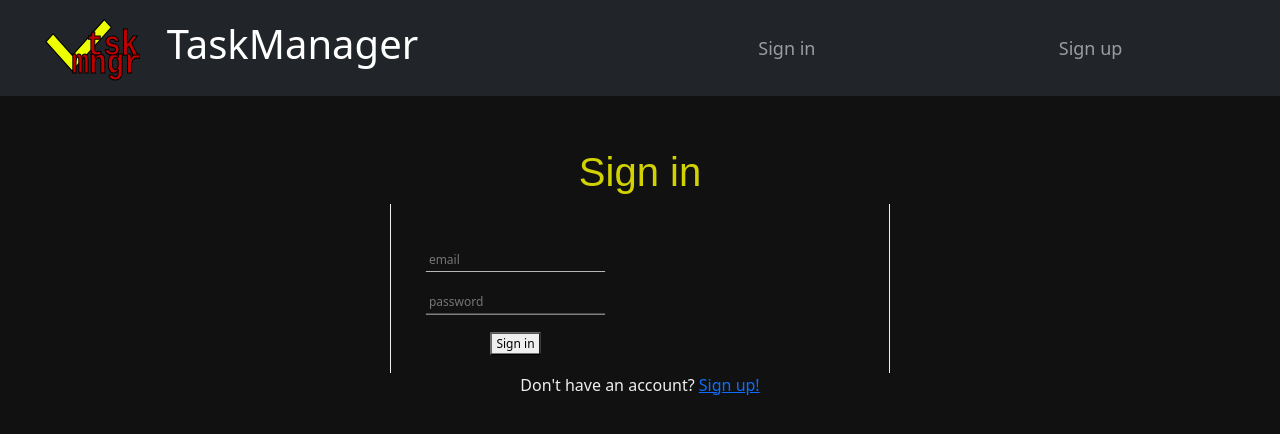
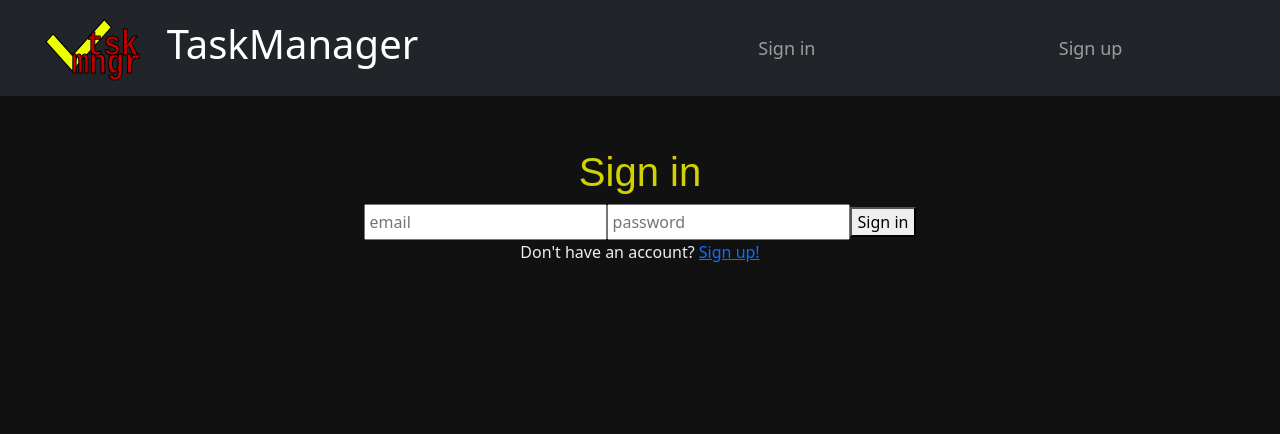
Before and after one commit to sbarreto10/mern-task-manager, a React (Vite) app in the folder client/: page /login in a window 1280 px wide. Shown: the top 434 px of the page. Built offline with nearby package versions, Linux system fonts and the light colour scheme.

Commit message:
Move to a css module approach for form styles and applie it on TaskForm component

```diff
--- /dev/null
+++ b/client/src/assets/form.module.css
@@ -0,0 +1,78 @@
+.formContainer {
+   width: 500px;
+   height: fit-content;
+   display: flex;
+   align-items: center;
+   border-left: solid 1px #eee;
+   border-right: solid 1px #eee;
+}
+
+.formFadeOut {
+   opacity: 0;
+   transform: translateX(200px);
+   transition: transform 0.25s ease-in-out, opacity 0.25s ease-in-out;
+ }
+
+.form {
+   width: 50%;
+   margin-top: 5%;
+   display: flex;
+   flex-direction: column;
+   align-items: center;
+   justify-content: center;
+   transform: scale(0.75);
+}
+
+.input,
+.textarea {
+   padding: 4px;
+   color: #eee;
+   background-color: transparent;
+   border: hidden;
+   border-bottom: solid 1px #eee;
+}
+
+.textarea {
+   padding: 4px;
+   color: #eee;
+   background-color: transparent;
+   border: solid 1px #eee;
+}
+
+.input:focus,
+.textarea:focus {
+   outline: none;
+}
+
+.input:-webkit-autofill,
+.input:-webkit-autofill:hover,
+.input:-webkit-autofill:focus,
+.input:-webkit-autofill:active,
+.textarea:-webkit-autofill,
+.textarea:-webkit-autofill:hover,
+.textarea:-webkit-autofill:focus,
+.textarea:-webkit-autofill:active {
+   -webkit-box-shadow: 0 0 0 30px #111 inset !important;
+   -webkit-text-fill-color: #eee !important;
+   outline: none !important;
+}
+
+.errorContainer {
+   display: flex;
+   flex-direction: column;
+   max-width: 50%;
+   gap: 0.5rem;
+   padding-right: 1.75em;
+}
+
+.inputError {
+   color: red;
+   font-size: 0.75em;
+   opacity: 1;
+   transition: opacity 1s ease;
+}
+
+.inputErrorsExit {
+   opacity: 0;
+   transition: opacity 0.5s;
+}
--- a/client/src/assets/task-form.css
+++ /dev/null
@@ -1,80 +0,0 @@
-.form-container {
-  width: 500px;
-  height: fit-content;
-  display: flex;
-  align-items: center;
-
-  border-left: solid 1px #eee;
-  border-right: solid 1px #eee;
-
-  transition: opacity 0.25s ease-in-out;
-}
-
-.form-fade-out {
-  opacity: 0;
-  transform: translateX(200px);
-
-  transition: transform 0.25s ease-in-out, opacity 0.25s ease-in-out;
-}
-
-form {
-   width: 50%;
-   margin-top: 5%;
-   display: flex;
-   flex-direction: column;
-   align-items: center;
-   justify-content: center;
-   transform: scale(0.75);
-}
-
-input, textarea {
-  padding: 4px;
-  color: #eee;
-  background-color: transparent;
-  border: hidden;
-  border-bottom: solid 1px #eee;
-}
-
-textarea {
-  padding: 4px;
-  color: #eee;
-  background-color: transparent;
-  border: solid 1px #eee;
-}
-
-input:focus, textarea:focus {
-  outline: none;
-}
-
-input:-webkit-autofill,
-input:-webkit-autofill:hover,
-input:-webkit-autofill:focus,
-input:-webkit-autofill:active,
-textarea:-webkit-autofill,
-textarea:-webkit-autofill:hover,
-textarea:-webkit-autofill:focus,
-textarea:-webkit-autofill:active{
-  -webkit-box-shadow: 0 0 0 30px #111 inset !important;
-  -webkit-text-fill-color: #eee !important;
-  outline: none!important;
-}
-
-.error-container {
-  display: flex;
-  flex-direction: column;
-  max-width: 50%;
-  gap: 0.5rem;
-  padding-right: 1.75em;
-}
-
-.input-error {
-  color: red;
-  font-size: 0.75em;
-  opacity: 1;
-  transition: opacity 1s ease;
-}
-
-.input-errors-exit {
-  opacity: 0;
-  transition: opacity 0.5s;
-}
--- a/client/src/assets/user-form.css
+++ /dev/null
@@ -1,60 +0,0 @@
-#form-container {
-  width: 500px;
-  height: fit-content;
-  display: flex;
-  align-items: center;
-
-  border-left: solid 1px #eee;
-  border-right: solid 1px #eee;
-}
-
-form {
-   width: 50%;
-   margin-top: 5%;
-   display: flex;
-   flex-direction: column;
-   align-items: center;
-   justify-content: center;
-   transform: scale(0.75);
-}
-
-input {
-  padding: 4px;
-  color: #eee;
-  background-color: transparent;
-  border: hidden;
-  border-bottom: solid 1px #eee;
-}
-
-input:focus {
-  outline: none;
-}
-
-input:-webkit-autofill,
-input:-webkit-autofill:hover,
-input:-webkit-autofill:focus,
-input:-webkit-autofill:active{
-  -webkit-box-shadow: 0 0 0 30px #111 inset !important;
-  -webkit-text-fill-color: #eee !important;
-  outline: none!important;
-}
-
-.error-container {
-  display: flex;
-  flex-direction: column;
-  max-width: 50%;
-  gap: 0.5rem;
-  padding-right: 1.75em;
-}
-
-.input-error {
-  color: red;
-  font-size: 0.75em;
-  opacity: 1;
-  transition: opacity 1s ease;
-}
-
-.input-errors-exit {
-  opacity: 0;
-  transition: opacity 0.5s;
-}
--- a/client/src/components/TaskForm.jsx
+++ b/client/src/components/TaskForm.jsx
@@ -1,6 +1,6 @@
 import { useEffect, useState } from "react";
 import { CSSTransition } from "react-transition-group";
-import "../assets/task-form.css";
+import formStyles from "../assets/form.module.css";
 import { useAuth } from "../context/AuthContext";
 import { useTasks } from "../context/TasksContext";
 
@@ -9,17 +9,17 @@ const TaskForm = ({ onSubmit, register, operation }) => {
   const { taskCreated } = useTasks();
 
   return (
-    <div className={`form-container ${taskCreated ? "form-fade-out" : ""}`}>
-      <form className="gap-4" onSubmit={onSubmit}>
+    <div className={`${formStyles.formContainer} ${taskCreated ? formStyles.formFadeOut : ""}`}>
+      <form className={`${formStyles.form} gap-4`} onSubmit={onSubmit}>
         <input
-          className="shadow-none p-1"
+          className={`${formStyles.input} shadow-none p-1`}
           type="text"
           {...register("title")}
           placeholder="Title"
           key="input-task-title"
         />
         <textarea
-          className="shadow-none p-1"
+          className={`${formStyles.textarea} shadow-none p-1`}
           {...register("description")}
           placeholder="Description"
           key="input-task-description"
@@ -29,11 +29,15 @@ const TaskForm = ({ onSubmit, register, operation }) => {
       <CSSTransition
         in={errorsOccurred}
         timeout={1000}
-        classNames={"input-errors"}
+        mountOnEnter
+        unmountOnExit
+        classNames={{
+          exitActive: formStyles.inputErrorsExit
+        }}
       >
-        <div className="error-container">
+        <div className={formStyles.errorContainer}>
           {errors.map((err) => (
-            <div className="input-error" key={err}>
+            <div className={formStyles.inputError} key={err}>
               {err}
             </div>
           ))}
--- a/client/src/components/UserForm.jsx
+++ b/client/src/components/UserForm.jsx
@@ -1,5 +1,5 @@
 import { CSSTransition } from "react-transition-group";
-import "../assets/user-form.css";
+import formStyles from "../assets/form.module.css";
 import { useEffect } from "react";
 
 const UserForm = ({
```
